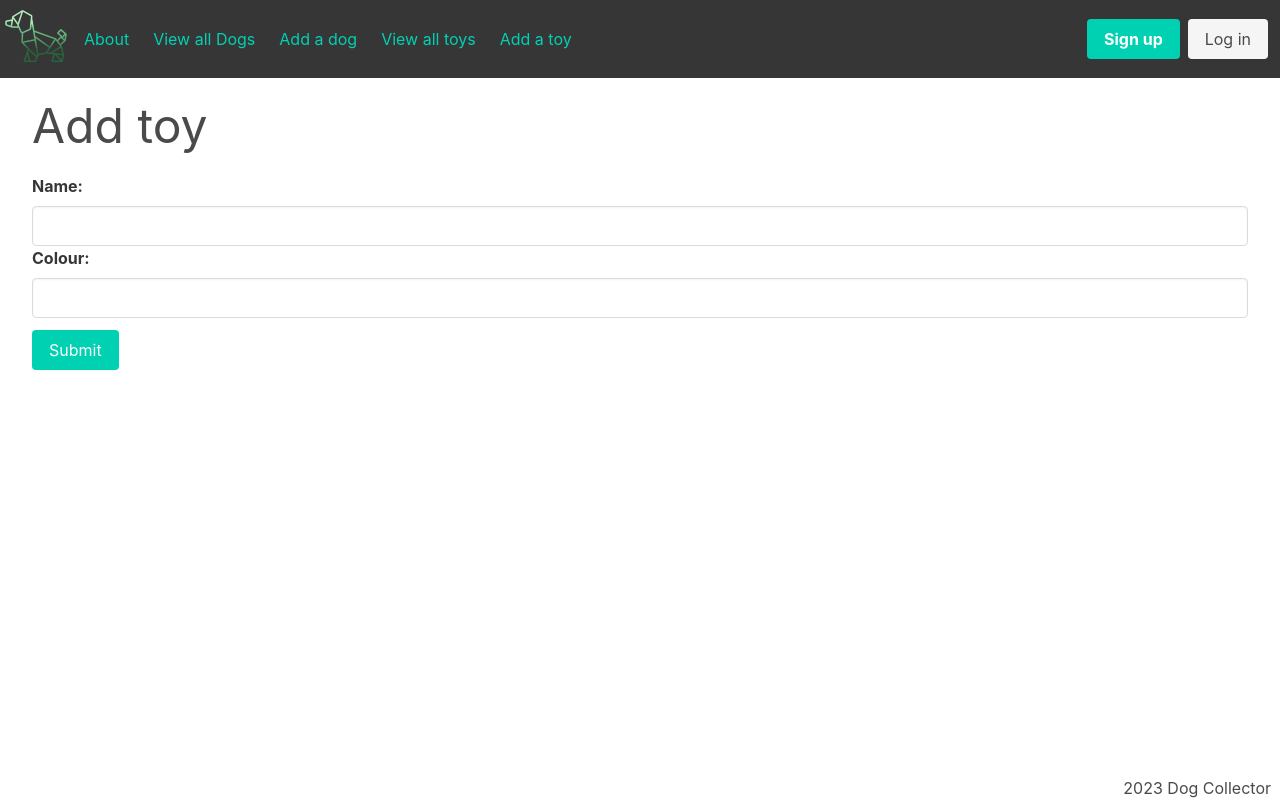
After one commit to MegKM/Dog-Collector, a Django app: page /toys/create/ in a window 1280 px wide. The commit adds this page. Run offline with Django 4.2, Linux system fonts and the light colour scheme.

Commit message:
added toys functionality

```diff
--- a/main_app/admin.py
+++ b/main_app/admin.py
@@ -1,6 +1,7 @@
 from django.contrib import admin
 
-from .models import Dog, Feeding
+from .models import Dog, Feeding, Toy
 
 admin.site.register(Dog)
 admin.site.register(Feeding)
+admin.site.register(Toy)
--- a/main_app/models.py
+++ b/main_app/models.py
@@ -7,11 +7,22 @@ MEALS = (
     ('D', 'Dinner')
 )
 
+class Toy(models.Model):
+    name = models.CharField(max_length=50)
+    colour = models.CharField(max_length=20)
+
+    def __str__(self):
+        return self.name
+
+    def get_absolute_url(self):
+        return reverse('toys_detail', kwargs={'pk': self.id})
+
 class Dog(models.Model):
     name = models.CharField(max_length=100)
     breed = models.CharField(max_length=100)
     description = models.TextField(max_length=200)
     age = models.IntegerField()
+    toys = models.ManyToManyField(Toy)
 
     def get_absolute_url(self):
         return reverse('detail', kwargs={'dog_id': self.id})
--- a/main_app/templates/base.html
+++ b/main_app/templates/base.html
@@ -15,13 +15,11 @@
         </div>
     <div id="navbarBasicExample" class="navbar-menu">
       <div class="navbar-start">
-        <a href="{% url 'about' %}" class="navbar-item has-text-primary">
-          About
-        </a>
+        <a href="{% url 'about' %}" class="navbar-item has-text-primary">About</a>
+        <a href="{% url 'index' %}" class="navbar-item has-text-primary">View all Dogs</a>
         <a href="{% url 'dogs_create' %}"  class="navbar-item has-text-primary">Add a dog</a>
-        <a href="{% url 'index' %}" class="navbar-item has-text-primary">
-          View All My Dogs
-        </a>
+        <a href="{% url 'toys_index' %}" class="navbar-item has-text-primary">View all toys</a>
+        <a href="{% url 'toys_create' %}" class="navbar-item has-text-primary">Add a toy</a>
       </div>
       <div class="navbar-end">
         <div class="navbar-item">
--- /dev/null
+++ b/main_app/templates/main_app/toy_form.html
@@ -0,0 +1,23 @@
+{% extends 'base.html' %}
+
+{% block content %}
+    {% if object %}
+        <h1 class="is-size-1 py-3">Edit <span class="has-text-weight-bold">{{ object.name }}</span></h1>
+    {% else %}
+        <h1 class="is-size-1 py-3">Add toy</h1>
+    {% endif %}
+        <form action="" method="POST" >
+        {% csrf_token %}
+            <div class="field">
+                <div class="control">
+                    <label class="label" for="id_name">Name:</label>
+                    <input class="input"  type="text" name="name" maxlength="50" required id="id_name">
+                    <label class="label" for="id_colour">Colour:</label>
+                    <input class="input" type="text" name="colour" maxlength="20" required id="id_breed">
+                </div>
+            </div>
+        <input type="submit" value="Submit" class="button is-primary">
+        </form>
+
+
+{% endblock %}
--- a/main_app/urls.py
+++ b/main_app/urls.py
@@ -10,4 +10,11 @@ urlpatterns = [
     path('dogs/<int:pk>/update/', views.DogUpdate.as_view(), name='dogs_update'),
     path('dogs/<int:pk>/delete/', views.DogDelete.as_view(), name='dogs_delete'),
     path('dogs/<int:dog_id>/add_feeding/', views.add_feeding, name='add_feeding'),
+    path('dogs/<int:dog_id>/add_toy/<int:toy_id>/', views.add_toy, name='add_toy'),
+    path('dogs/<int:dog_id>/remove_toy/<int:toy_id>/', views.remove_toy, name='remove_toy'),
+    path('toys/', views.ToyList.as_view(), name='toys_index'),
+    path('toys/<int:pk>/', views.ToyDetail.as_view(), name='toys_detail'),
+    path('toys/create/', views.ToyCreate.as_view(), name='toys_create'),
+    path('toys/<int:pk>/update', views.ToyUpdate.as_view(), name='toys_update'),
+    path('toys/<int:pk>/delete', views.ToyDelete.as_view(), name='toys_delete'),
 ]
--- a/main_app/views.py
+++ b/main_app/views.py
@@ -1,8 +1,11 @@
 from django.shortcuts import redirect, render
 from django.views.generic.edit import CreateView, UpdateView, DeleteView
+from django.views.generic import ListView, DetailView
 
 from .models import Dog
 from .forms import FeedingForm
+from .models import Toy
+
 
 def home(request):
     return render(request, 'home.html')
@@ -18,11 +21,22 @@ def dogs_index(request):
 
 def dogs_detail(request, dog_id):
     dog = Dog.objects.get(id=dog_id)
+    toy_ids = dog.toys.all().values_list('id')
+    available_toys = Toy.objects.exclude(id__in = toy_ids)
     feeding_form = FeedingForm()
     return render(request, 'dogs/detail.html', {
         'dog': dog,
-        'feeding_form': feeding_form
+        'feeding_form': feeding_form,
+        'available_toys': available_toys
     })
+
+def add_toy(request, dog_id, toy_id):
+  Dog.objects.get(id=dog_id).toys.add(toy_id)
+  return redirect('detail', dog_id = dog_id)
+
+def remove_toy(request, dog_id, toy_id):
+  Dog.objects.get(id=dog_id).toys.remove(toy_id)
+  return redirect('detail', dog_id = dog_id)
 
 def add_feeding(request, dog_id):
     form = FeedingForm(request.POST)
@@ -43,3 +57,23 @@ class DogUpdate(UpdateView):
 class DogDelete(DeleteView):
     model = Dog
     success_url = '/dogs'
+
+class ToyList(ListView):
+    model = Toy
+    fields = '__all__'
+
+class ToyCreate(CreateView):
+    model = Toy
+    fields = '__all__'
+
+
+class ToyDetail(DetailView):
+  model = Toy
+
+class ToyUpdate(UpdateView):
+    model = Toy
+    fields= '__all__'
+
+class ToyDelete(DeleteView):
+    model = Toy
+    success_url = '/toys'
```
Also changed, not shown: main_app/templates/dogs/detail.html (+46 -0 lines), main_app/templates/main_app/toy_confirm_delete.html (added, +17 -0 lines), main_app/templates/main_app/toy_detail.html (added, +20 -0 lines), main_app/templates/main_app/toy_list.html (added, +17 -0 lines), main_app/migrations/0003_toy_dog_toys.py (added).
